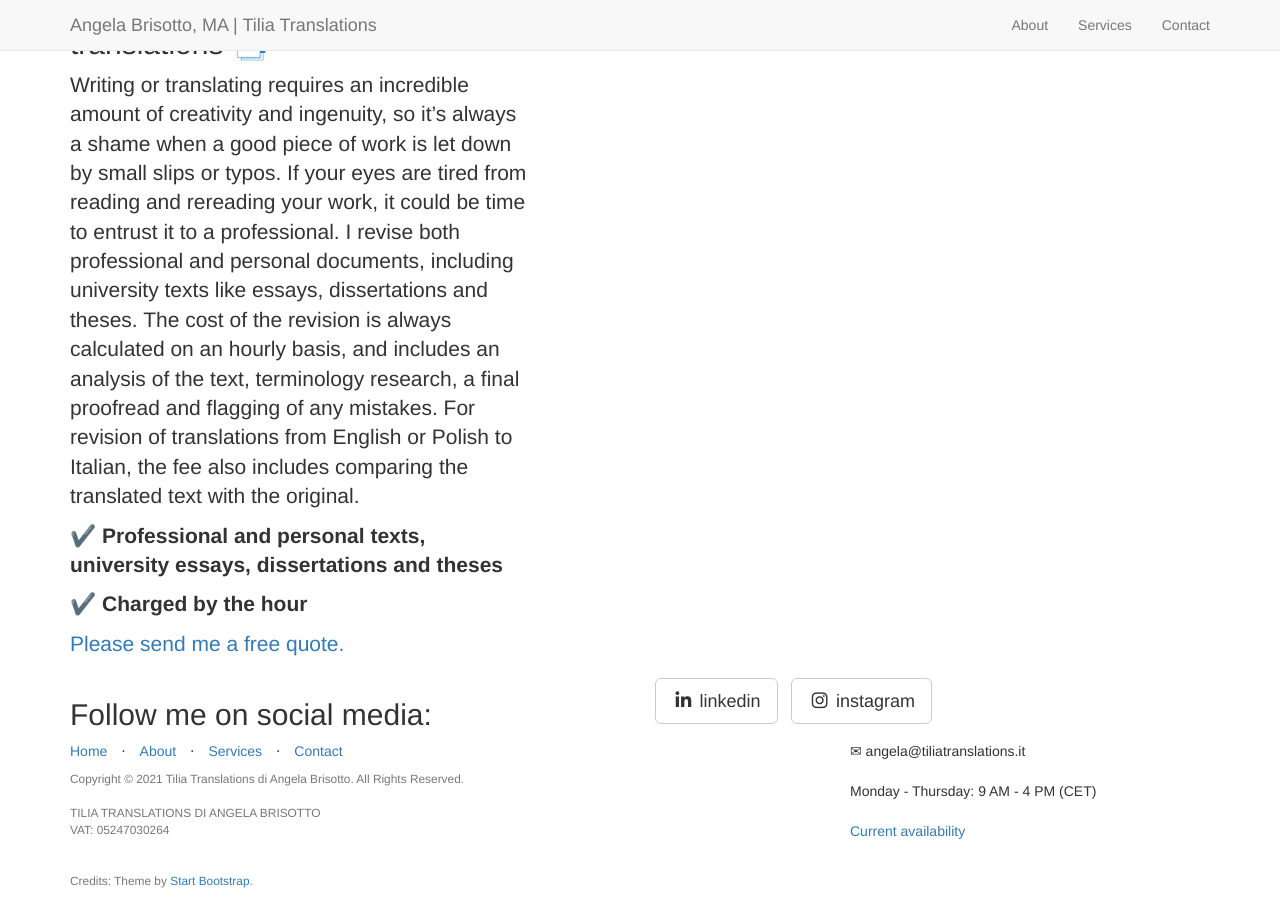
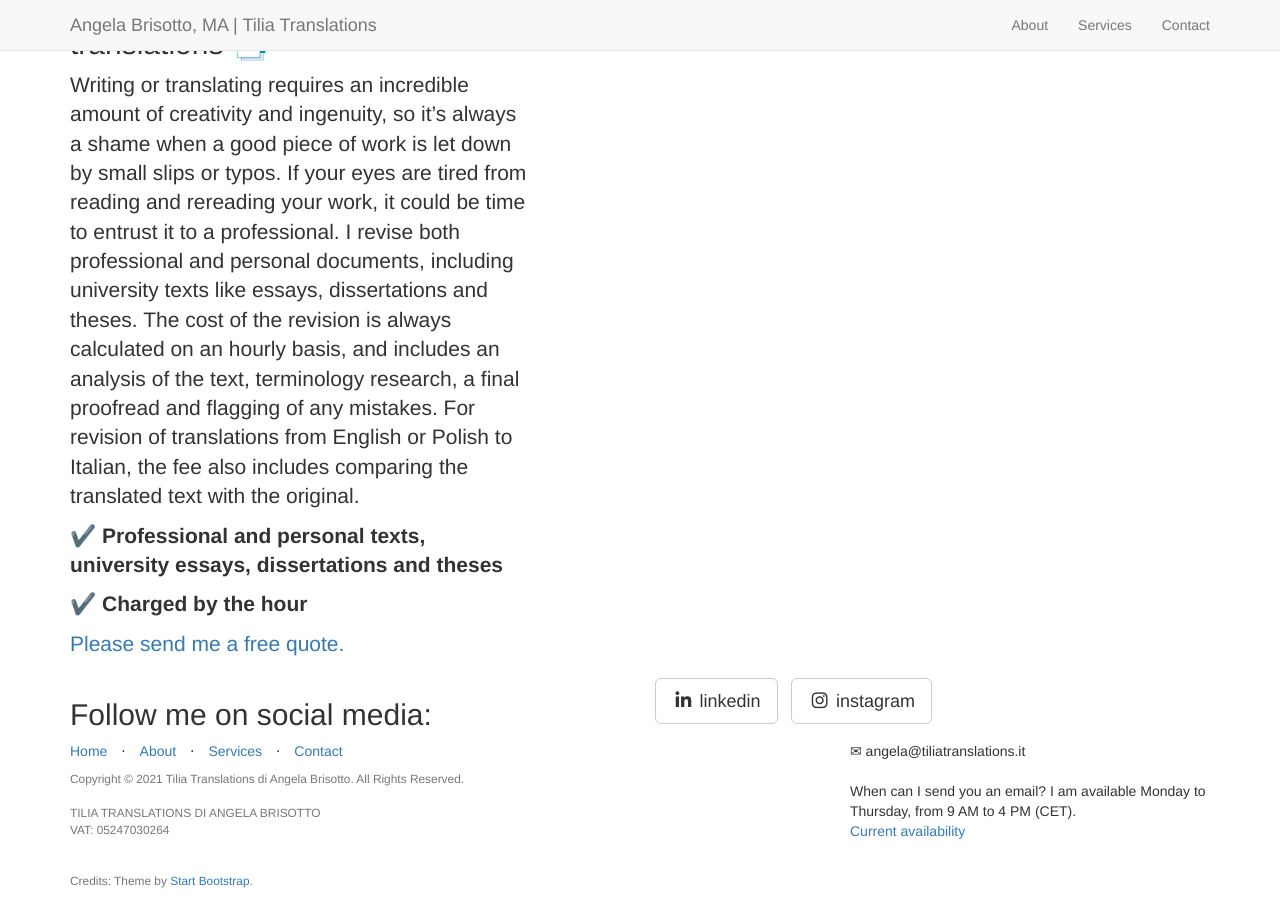
Before and after one commit to angelatiliatranslations/englishversion, a Jekyll site: the page built from _posts/2014-09-21-services-1.markdown, in a window 1280 px wide and 900 px high, scrolled down 3073 px. Built offline with Jekyll 4.4.1, drawn with Linux system fonts in a browser that asks for light colours; nearby versions of some CDN libraries; library files that are not in the unit come from our copies.

Commit message:
Update _config.yml

```diff
--- a/_config.yml
+++ b/_config.yml
@@ -22,8 +22,8 @@ Credits: Theme by <a href="https://startbootstrap.com/">Start Bootstrap</a>.'
 credits: '&#9993; angela@tiliatranslations.it
 <br>
 <br>
-Monday - Thursday: 9 AM - 4 PM (CET)
-<br>
+When can I send you an email?
+I am available Monday to Thursday, from 9 AM to 4 PM (CET).
 <br>
 <a href="https://www.proz.com/translator/2997713">Current availability</a>'
 
```
